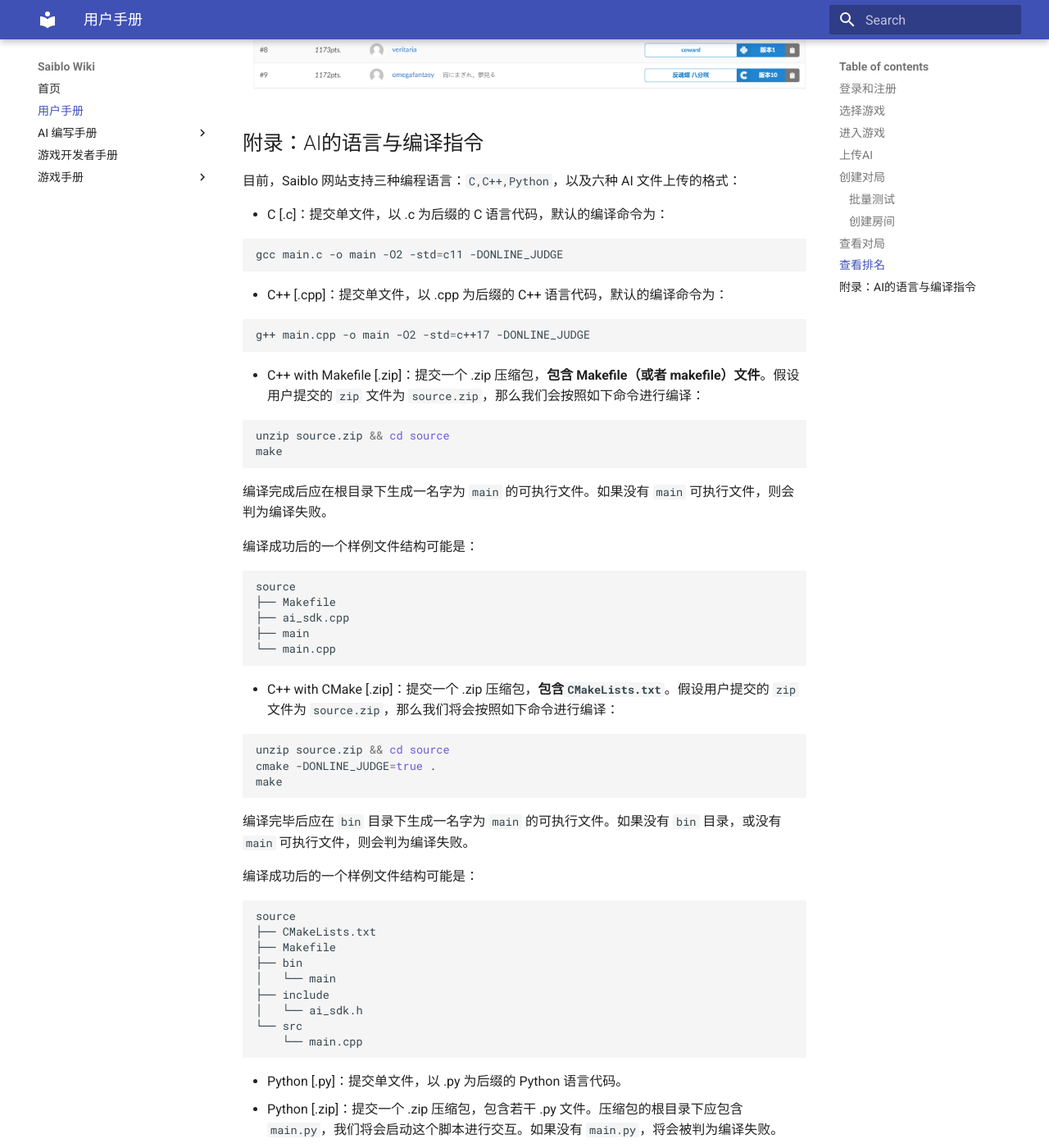
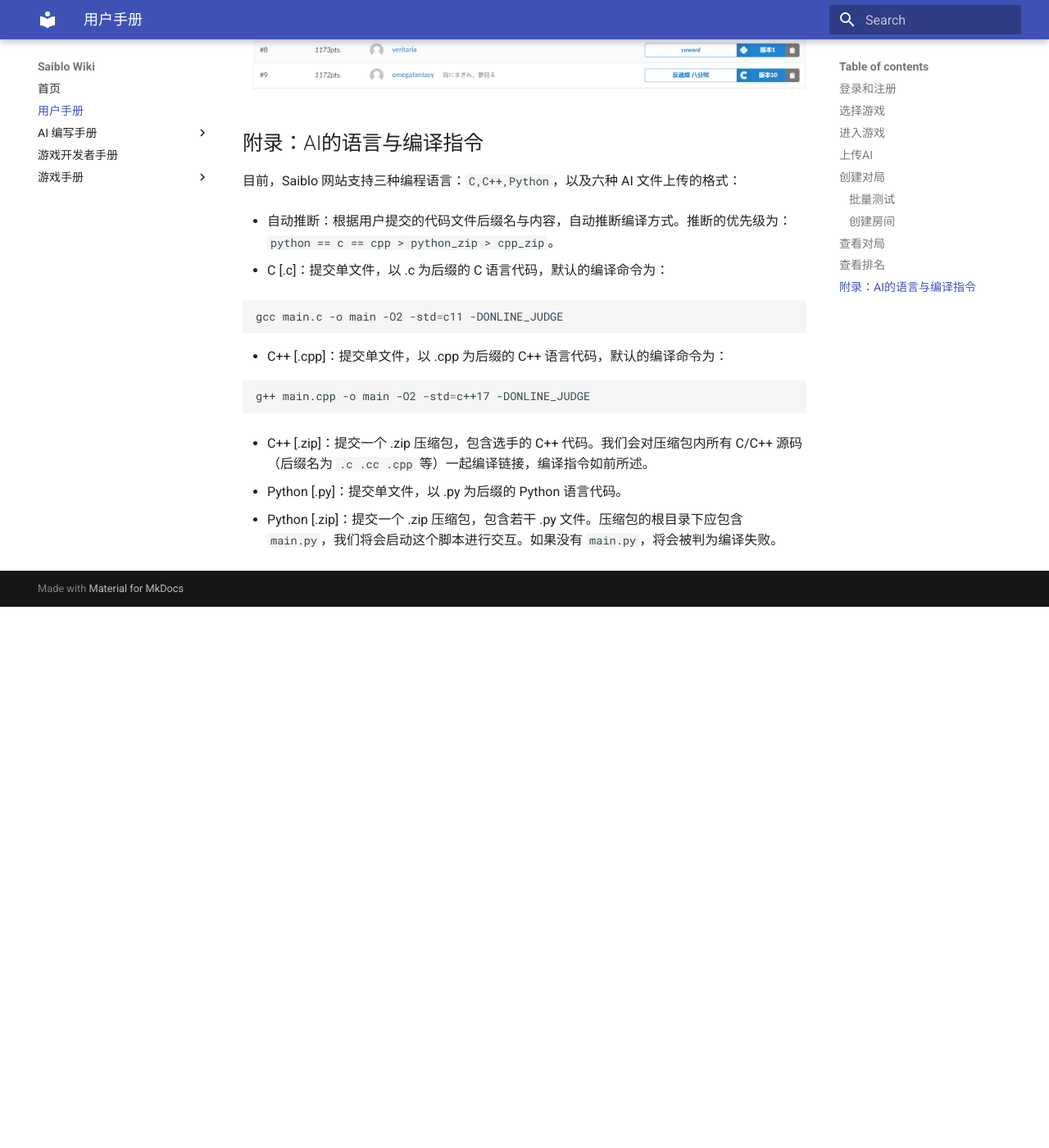
Before and after one commit to saiblo/saiblo-docs, an MkDocs documentation site: the page built from docs/user/user.md, in a window 1280 px wide and 1400 px high, scrolled down 7069 px. Shown: the whole window at 82% size. Built offline with MkDocs 1.6.1 and Material for MkDocs 9.7.7, drawn with Linux system fonts in a browser that asks for light colours; after the commit the page ends 7809 px from its top, so only the background shows below that.

Commit message:
Update compilation doc

````diff
--- a/docs/user/user.md
+++ b/docs/user/user.md
@@ -104,6 +104,8 @@
 
 目前，Saiblo 网站支持三种编程语言：`C,C++,Python`，以及六种 AI 文件上传的格式：
 
+- 自动推断：根据用户提交的代码文件后缀名与内容，自动推断编译方式。推断的优先级为：`python == c == cpp > python_zip > cpp_zip`。
+
 - C [.c]：提交单文件，以 .c 为后缀的 C 语言代码，默认的编译命令为：
 
 ```bash
@@ -116,48 +118,7 @@
 g++ main.cpp -o main -O2 -std=c++17 -DONLINE_JUDGE
 ```
 
-- C++ with Makefile [.zip]：提交一个 .zip 压缩包，**包含 Makefile（或者 makefile）文件**。假设用户提交的 `zip` 文件为 `source.zip`，那么我们会按照如下命令进行编译：
-
-```bash
-unzip source.zip && cd source
-make
-```
-
-编译完成后应在根目录下生成一名字为 `main` 的可执行文件。如果没有 `main` 可执行文件，则会判为编译失败。
-
-编译成功后的一个样例文件结构可能是：
-
-```text
-source
-├── Makefile
-├── ai_sdk.cpp
-├── main
-└── main.cpp
-```
-
-- C++ with CMake [.zip]：提交一个 .zip 压缩包，**包含`CMakeLists.txt`**。假设用户提交的 `zip` 文件为 `source.zip`，那么我们将会按照如下命令进行编译：
-
-```bash
-unzip source.zip && cd source
-cmake -DONLINE_JUDGE=true .
-make
-```
-
-编译完毕后应在 `bin` 目录下生成一名字为 `main` 的可执行文件。如果没有 `bin` 目录，或没有 `main` 可执行文件，则会判为编译失败。
-
-编译成功后的一个样例文件结构可能是：
-
-```text
-source
-├── CMakeLists.txt
-├── Makefile
-├── bin
-│   └── main
-├── include
-│   └── ai_sdk.h
-└── src
-    └── main.cpp
-```
+- C++ [.zip]：提交一个 .zip 压缩包，包含选手的 C++ 代码。我们会对压缩包内所有 C/C++ 源码（后缀名为 `.c .cc .cpp` 等）一起编译链接，编译指令如前所述。
 
 - Python [.py]：提交单文件，以 .py 为后缀的 Python 语言代码。
 - Python [.zip]：提交一个 .zip 压缩包，包含若干 .py 文件。压缩包的根目录下应包含 `main.py`，我们将会启动这个脚本进行交互。如果没有 `main.py`，将会被判为编译失败。
````
